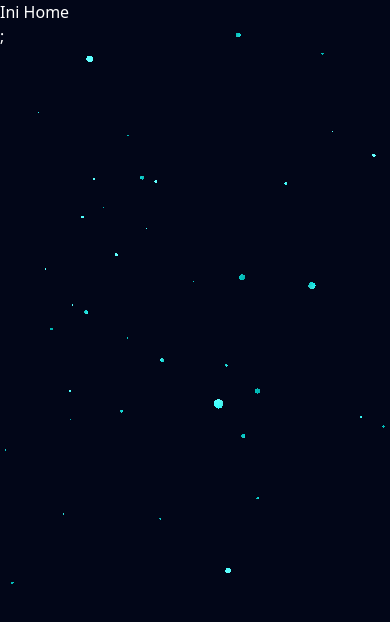
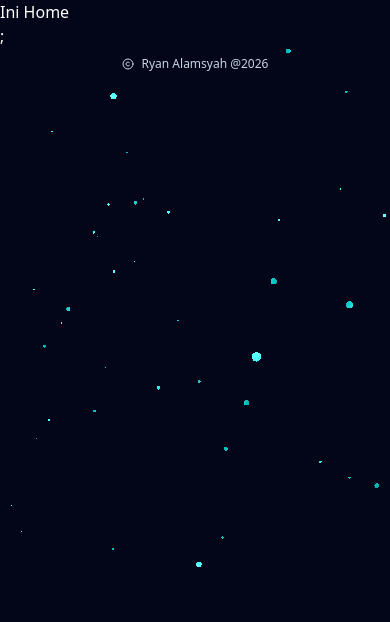
Before and after one commit to ryan-alamsyah/islami, a Next.js app: page / in a window 390 px wide. Shown: the top 622 px of the page. Built offline with nearby package versions, Linux system fonts and the light colour scheme.

Commit message:
mobile layout

```diff
--- a/app/layout.tsx
+++ b/app/layout.tsx
@@ -2,17 +2,16 @@ import type { Metadata } from "next";
 import "./globals.css";
 import Navbar from "./Navbar/page";
 import Particles from "@/components/Particles";
-import { Amiri } from 'next/font/google';
+import { Amiri } from "next/font/google";
+import FooterComponent from "@/components/footer";
 
 export const amiri = Amiri({
-  subsets: ['latin', 'arabic'], // Sesuaikan subset yang diperlukan
-  weight: ['400', '700'],       // Sesuaikan bobot font yang diperlukan
-  style: ['normal', 'italic'],  // Sesuaikan gaya yang diperlukan
-  variable: '--font-amiri',     // Definisikan variabel CSS
-  display: 'swap',
+  subsets: ["latin", "arabic"], // Sesuaikan subset yang diperlukan
+  weight: ["400", "700"], // Sesuaikan bobot font yang diperlukan
+  style: ["normal", "italic"], // Sesuaikan gaya yang diperlukan
+  variable: "--font-amiri", // Definisikan variabel CSS
+  display: "swap",
 });
-
-
 
 export const metadata: Metadata = {
   title: "Create Next App",
@@ -44,15 +43,10 @@ export default function RootLayout({
           </div>
         </div>
 
-        {/* NAVBAR: Pastikan z-index lebih tinggi dari background */}
-        {/*
-        <nav className="relative z-50">
-          <Navbar />
-        </nav>
-        */}
-        <main className="relative z-10  text-white">
-          {children}
-        </main>
+        <main className="relative z-10  text-white">{children}</main>
+        <footer className="relative">
+          <FooterComponent />
+        </footer>
       </body>
     </html>
   );
--- /dev/null
+++ b/components/footer.tsx
@@ -0,0 +1,13 @@
+import { Copyright } from 'lucide-react'
+
+const FooterComponent = () => {
+  return (
+    <>
+      <div className="flex justify-center p-2 items-center">
+        <span className="text-slate-300 text-xs flex items-center gap-2" ><Copyright size={12} /> Ryan Alamsyah @2026</span>
+      </div>
+    </>
+  );
+};
+
+export default FooterComponent;
```
